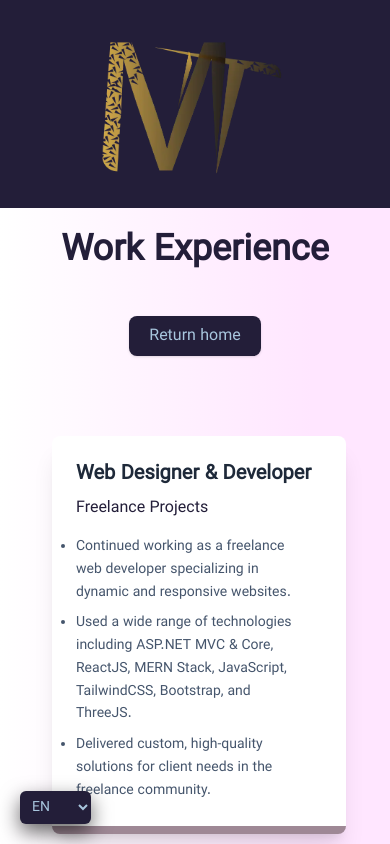
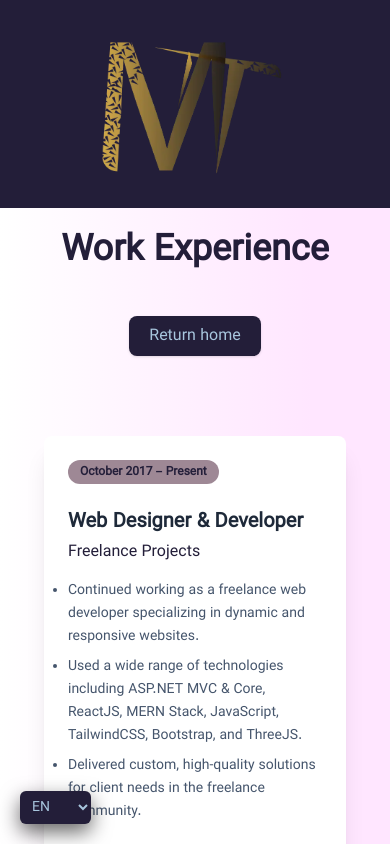
Before and after one commit to MatinT-SA/My-Personal-Website, a Next.js app: page /en/experience in a window 390 px wide. Shown: the top 844 px of the page. Built offline with nearby package versions, Linux system fonts and the light colour scheme.

Commit message:
fixing vertical timeline on mobile and displaying date

```diff
--- a/app/components/experience/TimelineElement.js
+++ b/app/components/experience/TimelineElement.js
@@ -13,6 +13,9 @@ const TimelineElement = ({
   iconUrl,
   locale,
 }) => {
+  const isRTL = locale === "fa";
+  const isOdd = index % 2 !== 0;
+
   const cardVariants = {
     hidden: { opacity: 0, y: 50 },
     visible: {
@@ -22,16 +25,13 @@ const TimelineElement = ({
     },
   };
 
-  const isOdd = index % 2 !== 0;
-
   const cardBaseClasses =
     "w-full shadow-xl rounded-lg p-6 bg-white border-b-8 border-opacity-70 transition duration-700 ease-out";
-  const cardOrder = isOdd ? "md:order-3 mr-2" : "md:order-1 ml-2";
+
+  const cardOrder = isOdd ? "md:order-3 md:mr-2" : "md:order-1 md:ml-2";
   const spacerOrder = isOdd ? "md:order-1" : "md:order-3";
-  const cardBorderColor = iconBg;
 
-  const dateAlignmentClasses =
-    locale === "fa"
+  const dateAlignmentClasses = isRTL
     ? isOdd
       ? "md:left-1/2 md:text-left md:pl-12"
       : "md:right-1/2 md:text-right md:pr-12"
@@ -47,7 +47,6 @@ const TimelineElement = ({
       viewport={{ once: true, amount: 0.1 }}
       style={{
         "--icon-bg-color": iconBg,
-        "--card-border-color": cardBorderColor,
       }}
       className="relative flex justify-between items-center w-full mb-12 group"
     >
@@ -68,26 +67,34 @@ const TimelineElement = ({
             priority={index < 2}
           />
         ) : (
-          <svg
-            className="w-5 h-5 text-white"
-            fill="currentColor"
-            viewBox="0 0 20 20"
-          >
-            <path d="M7 3a1 1 0 00-1 1v1H4a2 2 0 00-2 2v10a2 2 0 002 2h12a2 2 0 002-2V7a2 2 0 00-2-2h-2V4a1 1 0 10-2 0v1H9V4a1 1 0 00-1-1H7zM5 7a1 1 0 011-1h1v1h2V6h2v1h1V6h1a1 1 0 011 1v2H5V7z" />
-          </svg>
+          <div className="w-4 h-4 bg-white rounded-full" />
         )}
       </div>
 
       {/* Main card */}
       <div
-        className={`w-full md:w-[48%] ${cardOrder} ${cardBaseClasses} border-(--card-border-color)`}
+        className={`w-full md:w-[48%] ${cardOrder} ${cardBaseClasses}`}
+        style={{ borderColor: iconBg }}
       >
-        {/* Force text direction based on locale */}
-        <div dir={locale === "fa" ? "rtl" : "ltr"}>
-          <h3 className="text-xl font-bold text-gray-800 mb-2">{title}</h3>
+        <div dir={isRTL ? "rtl" : "ltr"}>
+          {/* MOBILE DATE: Only visible below 768px */}
+          <div className="md:hidden flex items-center mb-6">
+            <span
+              className="px-3 py-1 text-xs font-bold rounded-full text-purple-primary"
+              style={{ backgroundColor: iconBg }}
+            >
+              {date}
+            </span>
+          </div>
+
+          <h3 className="text-xl font-bold text-gray-800 mb-1">{title}</h3>
           <p className="text-purple-primary font-medium mb-4">{company}</p>
 
-          <ul className="my-3 list-disc pr-5 space-y-2 text-sm text-slate-600">
+          <ul
+            className={`my-3 list-disc ${
+              isRTL ? "pr-5" : "pl-5"
+            } space-y-2 text-sm text-slate-600`}
+          >
             {points.map((point, idx) => (
               <li key={idx} className="leading-relaxed">
                 {point}
@@ -97,7 +104,7 @@ const TimelineElement = ({
         </div>
       </div>
 
-      {/* Date */}
+      {/* Desktop Date (Hidden on mobile) */}
       <div
         className={`hidden md:block absolute w-1/2 top-1/2 -translate-y-1/2 text-gray-600 font-medium whitespace-nowrap ${dateAlignmentClasses}`}
       >
```
Lines whose indentation alone changed are shown as unchanged.
